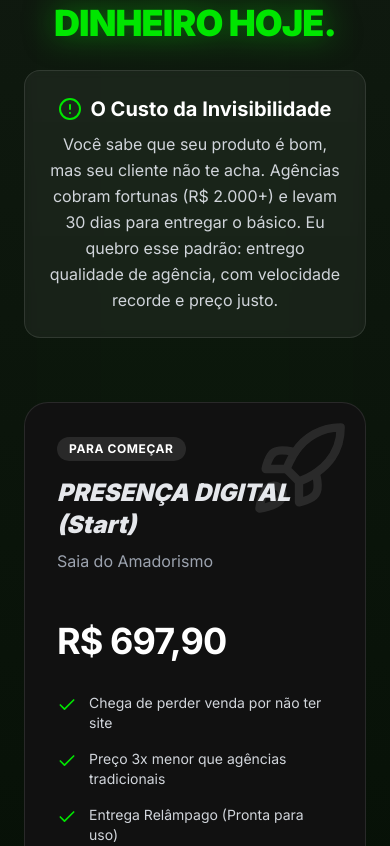
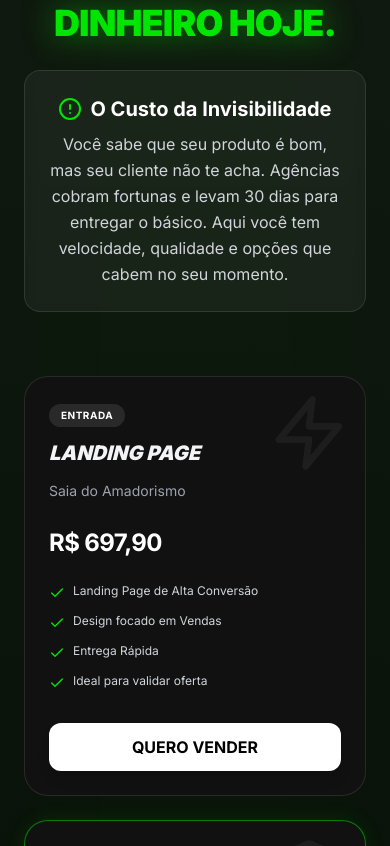
Before and after one commit to joaoedu2005/WebPortfolio, a React (Vite) app: page / in a window 390 px wide. Shown: the part 6400-7246 px from the top of the page. Built offline with nearby package versions, Linux system fonts and the light colour scheme.

Commit message:
Feat: Planos

```diff
--- a/components/Contact.tsx
+++ b/components/Contact.tsx
@@ -1,6 +1,6 @@
 import React from 'react';
 import { useLanguage } from '../contexts/LanguageContext';
-import { Check, ArrowRight, AlertCircle, Rocket } from 'lucide-react';
+import { Check, ArrowRight, AlertCircle, Zap, Crown, Layers, PenTool } from 'lucide-react';
 
 export const Contact: React.FC = () => {
   const { t } = useLanguage();
@@ -9,12 +9,47 @@ export const Contact: React.FC = () => {
     return `https://wa.me/5588981615599?text=${encodeURIComponent(message)}`;
   };
 
+  const plans = [
+    {
+      key: 'start',
+      data: t.contact.plans.start,
+      icon: Zap,
+      style: 'border-white/10 bg-cardbg hover:border-white/30',
+      tagColor: 'bg-white/10 text-white',
+      btnStyle: 'bg-white text-black hover:bg-gray-200'
+    },
+    {
+      key: 'combo',
+      data: t.contact.plans.combo,
+      icon: Layers,
+      style: 'border-neon/50 bg-cardbg shadow-[0_0_20px_rgba(0,230,0,0.1)] hover:shadow-[0_0_30px_rgba(0,230,0,0.2)]',
+      tagColor: 'bg-neon text-black',
+      btnStyle: 'bg-neon text-black hover:bg-green-400'
+    },
+    {
+      key: 'custom',
+      data: t.contact.plans.custom,
+      icon: PenTool,
+      style: 'border-white/10 bg-cardbg hover:border-white/30',
+      tagColor: 'bg-blue-500/20 text-blue-300',
+      btnStyle: 'bg-transparent border border-white text-white hover:bg-white hover:text-black'
+    },
+    {
+      key: 'scale',
+      data: t.contact.plans.scale,
+      icon: Crown,
+      style: 'bg-black border-2 border-neon shadow-[0_0_30px_rgba(0,230,0,0.15)] hover:shadow-[0_0_50px_rgba(0,230,0,0.3)]',
+      tagColor: 'bg-neon text-black',
+      btnStyle: 'bg-neon text-black hover:bg-green-400'
+    }
+  ];
+
   return (
     <section id="contact" className="py-24 px-6 bg-gradient-to-b from-cardbg to-black relative overflow-hidden">
       {/* Decorative Background Elements */}
       <div className="absolute top-1/2 left-1/2 -translate-x-1/2 -translate-y-1/2 w-[150%] h-[150%] max-w-none bg-neon/5 blur-[120px] rounded-full pointer-events-none"></div>
 
-      <div className="container mx-auto max-w-6xl relative z-10">
+      <div className="container mx-auto max-w-7xl relative z-10">
 
         {/* Header Section */}
         <div className="text-center mb-16 max-w-3xl mx-auto">
@@ -35,84 +70,49 @@ export const Contact: React.FC = () => {
             </div>
         </div>
 
-        {/* Pricing Cards Container */}
-        <div className="grid grid-cols-1 lg:grid-cols-2 gap-8 items-stretch">
+        {/* Pricing Cards Grid */}
+        <div className="grid grid-cols-1 md:grid-cols-2 lg:grid-cols-2 xl:grid-cols-4 gap-6 items-stretch">
 
-            {/* CARD 1: LOW TICKET (Pain Relief) */}
-            <div className="bg-cardbg border border-white/10 rounded-3xl p-8 md:p-10 flex flex-col relative overflow-hidden hover:border-neon/50 transition-colors duration-300 group">
-                <div className="absolute top-0 right-0 p-4 opacity-10 group-hover:opacity-20 transition-opacity">
-                    <Rocket size={100} />
+            {plans.map((plan) => (
+              <div key={plan.key} className={`rounded-3xl p-6 md:p-8 flex flex-col relative overflow-hidden transition-all duration-300 group border ${plan.style}`}>
+
+                  {/* Icon Watermark */}
+                  <div className="absolute top-0 right-0 p-4 opacity-5 group-hover:opacity-10 transition-opacity">
+                      <plan.icon size={80} />
+                  </div>
+
+                  <div className="mb-4">
+                      <span className={`inline-block text-[10px] md:text-xs font-bold px-3 py-1 rounded-full mb-3 uppercase tracking-wider ${plan.tagColor}`}>
+                          {plan.data.tag}
+                      </span>
+                      <h3 className="text-xl md:text-2xl font-black italic text-gray-100">{plan.data.title}</h3>
+                      <p className="text-gray-400 text-sm mt-1 h-10 font-medium leading-tight flex items-center">{plan.data.subtitle}</p>
                   </div>
 
                   <div className="mb-6">
-                    <span className="inline-block bg-white/10 text-white text-xs font-bold px-3 py-1 rounded-full mb-4 uppercase tracking-wider">
-                        Para começar
-                    </span>
-                    <h3 className="text-2xl font-black italic text-gray-200">{t.contact.plans.slice.title}</h3>
-                    <p className="text-gray-400 mt-2 min-h-[3rem] font-medium">{t.contact.plans.slice.subtitle}</p>
+                      <span className="text-2xl md:text-3xl lg:text-4xl font-bold text-white tracking-tight">{plan.data.price}</span>
                   </div>
 
-                <div className="mb-8">
-                    <span className="text-4xl md:text-5xl font-bold text-white tracking-tight">{t.contact.plans.slice.price}</span>
-                </div>
-
-                <ul className="space-y-4 mb-8 flex-1">
-                    {t.contact.plans.slice.features.map((feature, i) => (
-                        <li key={i} className="flex items-start gap-3 text-gray-300">
-                            <Check className="text-neon shrink-0 w-5 h-5 mt-0.5" />
-                            <span className="text-sm md:text-base">{feature}</span>
+                  <ul className="space-y-3 mb-8 flex-1">
+                      {plan.data.features.map((feature, i) => (
+                          <li key={i} className="flex items-start gap-2 text-gray-300">
+                              <Check className="text-neon shrink-0 w-4 h-4 mt-0.5" />
+                              <span className="text-xs md:text-sm font-medium">{feature}</span>
                           </li>
                       ))}
                   </ul>
 
                   <a
-                    href={createWhatsappLink(t.contact.plans.slice.message)}
+                      href={createWhatsappLink(plan.data.message)}
                       target="_blank"
                       rel="noopener noreferrer"
-                    className="w-full block text-center bg-white text-black font-bold py-4 rounded-xl hover:bg-gray-200 transition-all duration-300"
+                      className={`w-full flex items-center justify-center gap-2 font-bold py-3 rounded-xl transition-all duration-300 shadow-lg ${plan.btnStyle}`}
                   >
-                    {t.contact.plans.slice.button}
+                      {plan.data.button}
+                      {plan.key === 'scale' && <ArrowRight className="w-4 h-4" />}
                   </a>
               </div>
-
-            {/* CARD 2: HIGH TICKET (Market Dominance) */}
-            <div className="bg-black border-2 border-neon/30 rounded-3xl p-8 md:p-10 flex flex-col relative overflow-hidden shadow-[0_0_30px_rgba(0,230,0,0.1)] hover:shadow-[0_0_50px_rgba(0,230,0,0.2)] transition-shadow duration-300 transform lg:-translate-y-4">
-                 <div className="absolute inset-0 bg-neon/5 pointer-events-none"></div>
-
-                <div className="mb-6 relative">
-                    <span className="inline-block bg-neon text-black text-xs font-bold px-3 py-1 rounded-full mb-4 uppercase tracking-wider">
-                        Recomendado
-                    </span>
-                    <h3 className="text-2xl font-black italic text-neon">{t.contact.plans.cake.title}</h3>
-                    <p className="text-gray-400 mt-2 min-h-[3rem] font-medium">{t.contact.plans.cake.subtitle}</p>
-                </div>
-
-                <div className="mb-8 relative">
-                    <span className="text-4xl md:text-5xl font-bold text-white tracking-tight">{t.contact.plans.cake.price}</span>
-                    <span className="block text-xs text-gray-500 mt-1 uppercase tracking-wide">Investimento Personalizável</span>
-                </div>
-
-                <ul className="space-y-4 mb-8 flex-1 relative">
-                    {t.contact.plans.cake.features.map((feature, i) => (
-                        <li key={i} className="flex items-start gap-3 text-white font-medium">
-                            <div className="bg-neon/20 p-1 rounded-full">
-                                <Check className="text-neon shrink-0 w-4 h-4" />
-                            </div>
-                            <span className="text-sm md:text-base">{feature}</span>
-                        </li>
             ))}
-                </ul>
-
-                <a
-                    href={createWhatsappLink(t.contact.plans.cake.message)}
-                    target="_blank"
-                    rel="noopener noreferrer"
-                    className="relative w-full flex items-center justify-center gap-2 bg-neon text-black font-black py-5 rounded-xl hover:bg-green-400 transition-all duration-300 shadow-[0_0_20px_rgba(0,230,0,0.4)] group"
-                >
-                    {t.contact.plans.cake.button}
-                    <ArrowRight className="w-5 h-5 group-hover:translate-x-1 transition-transform" />
-                </a>
-            </div>
 
         </div>
 
--- a/components/Header.tsx
+++ b/components/Header.tsx
@@ -1,4 +1,3 @@
-'use client';
 import React, { useState } from 'react';
 import { Menu, X } from 'lucide-react';
 import { useLanguage } from '../contexts/LanguageContext';
@@ -22,6 +21,7 @@ export const Header: React.FC = () => {
           <a href="#specialties" className="hover:text-neon transition-colors">{t.nav.specialties}</a>
           <a href="#about" className="hover:text-neon transition-colors">{t.nav.about}</a>
           <a href="#projects" className="hover:text-neon transition-colors">{t.nav.projects}</a>
+          <a href="#contact" className="hover:text-neon transition-colors">{t.nav.plans}</a>
         </nav>
 
         {/* Right Side: Flags & CTA */}
@@ -50,8 +50,7 @@ export const Header: React.FC = () => {
             </span>
           </div>
           <a
-            href="https://wa.me/5588993519649?text=Ol%C3%A1%2C%20vim%20pelo%20seu%20portf%C3%B3lio%20e%20gostaria%20de%20saber%20mais."
-            target='blank'
+            href="#contact"
             className="bg-neon text-black font-bold px-6 py-2 rounded-full hover:bg-green-400 transition-all duration-300 hover:shadow-[0_0_20px_rgba(0,230,0,0.6)]"
           >
             {t.nav.contact}
@@ -77,6 +76,7 @@ export const Header: React.FC = () => {
           <a href="#specialties" className="text-white hover:text-neon" onClick={() => setIsMenuOpen(false)}>{t.nav.specialties}</a>
           <a href="#about" className="text-white hover:text-neon" onClick={() => setIsMenuOpen(false)}>{t.nav.about}</a>
           <a href="#projects" className="text-white hover:text-neon" onClick={() => setIsMenuOpen(false)}>{t.nav.projects}</a>
+          <a href="#contact" className="text-white hover:text-neon" onClick={() => setIsMenuOpen(false)}>{t.nav.plans}</a>
           <a href="#contact" className="text-neon font-bold mt-2" onClick={() => setIsMenuOpen(false)}>{t.nav.contact}</a>
         </div>
       )}
--- a/contexts/LanguageContext.tsx
+++ b/contexts/LanguageContext.tsx
@@ -8,6 +8,7 @@ interface Translations {
     specialties: string;
     about: string;
     projects: string;
+    plans: string;
     contact: string;
   };
   hero: {
@@ -50,7 +51,8 @@ interface Translations {
     introTitle: string;
     introText: string;
     plans: {
-        slice: {
+        start: {
+            tag: string;
             title: string;
             subtitle: string;
             price: string;
@@ -58,7 +60,26 @@ interface Translations {
             button: string;
             message: string;
         };
-        cake: {
+        combo: {
+            tag: string;
+            title: string;
+            subtitle: string;
+            price: string;
+            features: string[];
+            button: string;
+            message: string;
+        };
+        scale: {
+            tag: string;
+            title: string;
+            subtitle: string;
+            price: string;
+            features: string[];
+            button: string;
+            message: string;
+        };
+        custom: {
+            tag: string;
             title: string;
             subtitle: string;
             price: string;
@@ -75,7 +96,7 @@ interface Translations {
 
 const translationsData: Record<Language, Translations> = {
   PT: {
-    nav: { home: "Início", specialties: "Especialidades", about: "Sobre", projects: "Projetos", contact: "Contato" },
+    nav: { home: "Início", specialties: "Especialidades", about: "Sobre", projects: "Projetos", plans: "Planos", contact: "Contato" },
     hero: {
       title: "Design Único.",
       subtitle: "Resultados Reais.",
@@ -103,36 +124,62 @@ const translationsData: Record<Language, Translations> = {
     portfolio: {
       prefix: "MEU",
       heading: "PORTFÓLIO",
-      categories: { solar: "Landing Page | Energia Solar", ecommerce: "E-commerce", health: "Landing Page | Saúde", automation: "Automação" }
+      categories: { solar: "Landing Page | Energia Solar", ecommerce: "E-commerce", health: "Saúde", automation: "Automação" }
     },
     contact: {
       ctaTitle: "PARE DE PERDER",
       ctaSubtitle: "DINHEIRO HOJE.",
       introTitle: "O Custo da Invisibilidade",
-      introText: "Você sabe que seu produto é bom, mas seu cliente não te acha. Agências cobram fortunas (R$ 2.000+) e levam 30 dias para entregar o básico. Eu quebro esse padrão: entrego qualidade de agência, com velocidade recorde e preço justo.",
+      introText: "Você sabe que seu produto é bom, mas seu cliente não te acha. Agências cobram fortunas e levam 30 dias para entregar o básico. Aqui você tem velocidade, qualidade e opções que cabem no seu momento.",
       plans: {
-        slice: {
-            title: "PRESENÇA DIGITAL (Start)",
+        start: {
+            tag: "ENTRADA",
+            title: "LANDING PAGE",
             subtitle: "Saia do Amadorismo",
             price: "R$ 697,90",
-            features: ["Chega de perder venda por não ter site", "Preço 3x menor que agências tradicionais", "Entrega Relâmpago (Pronta para uso)", "Design que passa credibilidade imediata"],
-            button: "QUERO VENDER AGORA",
-            message: "Olá, cansei de perder vendas. Quero minha Landing Page de R$ 697,90!"
+            features: ["Landing Page de Alta Conversão", "Design focado em Vendas", "Entrega Rápida", "Ideal para validar oferta"],
+            button: "QUERO VENDER",
+            message: "Olá, quero a Landing Page de R$ 697,90!"
         },
-        cake: {
-            title: "MÁQUINA DE VENDAS (Scale)",
-            subtitle: "Ecossistema Completo",
+        combo: {
+            tag: "MELHOR CUSTO-BENEFÍCIO",
+            title: "BRANDING + WEB",
+            subtitle: "Profissionalize sua Marca",
+            price: "A partir de R$ 897,90",
+            features: ["Tudo do plano anterior", "Criação de Identidade Visual", "Logo e Manual da Marca", "Design Coerente e Forte"],
+            button: "QUERO O COMBO",
+            message: "Olá, me interessei pelo Combo de Branding + Landing Page!"
+        },
+        custom: {
+            tag: "FLEXÍVEL",
+            title: "PERSONALIZADO",
+            subtitle: "Do Seu Jeito",
+            price: "A combinar",
+            features: [
+              "Escolha os serviços a seu gosto",
+              "Criação de Landing Page (Página na Web)",
+              "Criação de Identidade Visual (ou Rebranding)",
+              "Tráfego Pago (Aumentar sua visibilidade e seus clientes)",
+              "Chatbot com IA (Automatize seu Whatsapp ou Instagram)"
+            ],
+            button: "MONTAR PACOTE",
+            message: "Olá, gostaria de montar um pacote personalizado."
+        },
+        scale: {
+            tag: "COMPLETO",
+            title: "ECOSSISTEMA",
+            subtitle: "Dominação de Mercado",
             price: "A partir de R$ 2.499,90",
-            features: ["Identidade Visual (Sua marca forte)", "Landing Page de Alta Conversão", "Tráfego Pago (Clientes todos os dias)", "Chatbot IA (Atendimento 24h)"],
-            button: "QUERO DOMINAR O MERCADO",
-            message: "Olá, quero o pacote completo com Tráfego e Automação para escalar meu negócio!"
+            features: ["Identidade Visual Completa", "LP Premium", "Tráfego Pago (Ads)", "Chatbot com IA"],
+            button: "DOMINAR MERCADO",
+            message: "Olá, estou pronto para o Ecossistema Completo!"
         }
       }
     },
     footer: { rights: "Todos os direitos reservados." }
   },
   ES: {
-    nav: { home: "Inicio", specialties: "Especialidades", about: "Sobre Mí", projects: "Proyectos", contact: "Contacto" },
+    nav: { home: "Inicio", specialties: "Especialidades", about: "Sobre Mí", projects: "Proyectos", plans: "Planes", contact: "Contacto" },
     hero: {
       title: "Diseño Único.",
       subtitle: "Resultados Reales.",
@@ -166,30 +213,56 @@ const translationsData: Record<Language, Translations> = {
       ctaTitle: "DEJA DE PERDER",
       ctaSubtitle: "DINERO HOY.",
       introTitle: "El Costo de la Invisibilidad",
-      introText: "Sabes que tu producto es bueno, pero tu cliente no te encuentra. Las agencias cobran fortunas y tardan 30 días en entregar lo básico. Yo rompo ese patrón: entrego calidad de agencia, con velocidad récord y precio justo.",
+      introText: "Sabes que tu producto es bueno, pero tu cliente no te encuentra. Aquí tienes velocidad, calidad y opciones que se adaptan a tu momento.",
       plans: {
-        slice: {
-            title: "PRESENCIA DIGITAL (Start)",
+        start: {
+            tag: "ENTRADA",
+            title: "LANDING PAGE",
             subtitle: "Sal del Amateurismo",
             price: "R$ 697,90",
-            features: ["Deja de perder ventas por no tener sitio", "Precio 3x menor que agencias tradicionales", "Entrega Relámpago (Lista para usar)", "Diseño que transmite credibilidad inmediata"],
-            button: "QUIERO VENDER AHORA",
-            message: "Hola, me cansé de perder ventas. Quiero mi Landing Page lista."
+            features: ["Landing Page de Alta Conversión", "Diseño enfocado en Ventas", "Entrega Rápida", "Ideal para validar oferta"],
+            button: "QUIERO VENDER",
+            message: "Hola, quiero la Landing Page!"
         },
-        cake: {
-            title: "MÁQUINA DE VENTAS (Scale)",
-            subtitle: "Ecosistema Completo",
+        combo: {
+            tag: "MEJOR VALOR",
+            title: "BRANDING + WEB",
+            subtitle: "Profesionaliza tu Marca",
+            price: "Desde R$ 897,90",
+            features: ["Todo del plan anterior", "Creación de Identidad Visual", "Logo y Manual de Marca", "Diseño Coherente y Fuerte"],
+            button: "QUIERO EL COMBO",
+            message: "Hola, me interesa el Combo de Branding + Landing Page!"
+        },
+        custom: {
+            tag: "FLEXIBLE",
+            title: "PERSONALIZADO",
+            subtitle: "A Tu Manera",
+            price: "A convenir",
+            features: [
+              "Elige los servicios a tu gusto",
+              "Creación de Landing Page (Página Web)",
+              "Creación de Identidad Visual (o Rebranding)",
+              "Tráfico Pago (Aumenta tu visibilidad y clientes)",
+              "Chatbot con IA (Automatiza tu WhatsApp o Instagram)"
+            ],
+            button: "ARMAR PAQUETE",
+            message: "Hola, me gustaría armar un paquete personalizado."
+        },
+        scale: {
+            tag: "COMPLETO",
+            title: "ECOSISTEMA",
+            subtitle: "Dominación de Mercado",
             price: "Desde R$ 2.499,90",
-            features: ["Identidad Visual (Tu marca fuerte)", "Landing Page de Alta Conversión", "Tráfico Pago (Clientes todos los días)", "Chatbot IA (Atención 24h)"],
-            button: "QUIERO DOMINAR EL MERCADO",
-            message: "Hola, quiero el paquete completo con Tráfico y Automatización."
+            features: ["Identidad Visual Completa", "LP Premium", "Tráfico Pago (Ads)", "Chatbot con IA"],
+            button: "DOMINAR MERCADO",
+            message: "Hola, estoy listo para el Ecosistema Completo!"
         }
       }
     },
     footer: { rights: "Todos los derechos reservados." }
   },
   US: {
-    nav: { home: "Home", specialties: "Specialties", about: "About", projects: "Projects", contact: "Contact" },
+    nav: { home: "Home", specialties: "Specialties", about: "About", projects: "Projects", plans: "Plans", contact: "Contact" },
     hero: {
       title: "Unique Design.",
       subtitle: "Real Results.",
@@ -223,23 +296,49 @@ const translationsData: Record<Language, Translations> = {
       ctaTitle: "STOP LOSING",
       ctaSubtitle: "MONEY TODAY.",
       introTitle: "The Cost of Being Invisible",
-      introText: "You know your product is good, but customers can't find you. Agencies charge fortunes and take 30 days to deliver the basics. I break that pattern: Agency quality, record speed, fair price.",
+      introText: "You know your product is good, but customers can't find you. Here you have speed, quality, and options that fit your moment.",
       plans: {
-        slice: {
-            title: "DIGITAL PRESENCE (Start)",
+        start: {
+            tag: "ENTRY",
+            title: "LANDING PAGE",
             subtitle: "Quit Being an Amateur",
             price: "$150 USD",
-            features: ["Stop losing sales due to no website", "3x cheaper than traditional agencies", "Lightning Delivery (Ready to use)", "Design that builds instant trust"],
-            button: "I WANT TO SELL NOW",
-            message: "Hello, I'm tired of losing sales. I want my Landing Page."
+            features: ["High Conversion Landing Page", "Sales Optimized Design", "Fast Delivery", "Ideal to validate offer"],
+            button: "I WANT TO SELL",
+            message: "Hello, I want the Landing Page!"
         },
-        cake: {
-            title: "SALES MACHINE (Scale)",
-            subtitle: "Full Ecosystem",
+        combo: {
+            tag: "BEST VALUE",
+            title: "BRANDING + WEB",
+            subtitle: "Professionalize Your Brand",
+            price: "From $180 USD",
+            features: ["Everything in previous plan", "Visual Identity Creation", "Logo & Brand Manual", "Strong Coherent Design"],
+            button: "I WANT THE COMBO",
+            message: "Hello, I am interested in the Branding + Landing Page Combo!"
+        },
+        custom: {
+            tag: "FLEXIBLE",
+            title: "CUSTOM",
+            subtitle: "Your Way",
+            price: "Contact me",
+            features: [
+              "Choose services to your liking",
+              "Landing Page Creation (Web Page)",
+              "Visual Identity Creation (or Rebranding)",
+              "Paid Traffic (Increase visibility and clients)",
+              "AI Chatbot (Automate WhatsApp or Instagram)"
+            ],
+            button: "BUILD PACKAGE",
+            message: "Hello, I would like to build a custom package."
+        },
+        scale: {
+            tag: "FULL",
+            title: "ECOSYSTEM",
+            subtitle: "Market Dominance",
             price: "From $500 USD",
-            features: ["Visual Identity (Strong Brand)", "High Conversion Landing Page", "Paid Traffic (Customers every day)", "AI Chatbot (24/7 Support)"],
-            button: "I WANT MARKET DOMINANCE",
-            message: "Hello, I want the full package with Traffic and Automation."
+            features: ["Complete Visual Identity", "Premium LP", "Paid Traffic (Ads)", "AI Chatbot"],
+            button: "DOMINATE MARKET",
+            message: "Hello, I am ready for the Full Ecosystem!"
         }
       }
     },
--- a/types.ts
+++ b/types.ts
@@ -1,3 +1,5 @@
+import React from 'react';
+
 export interface Specialty {
   title: string;
   description: string;
```
Lines whose indentation alone changed are shown as unchanged.
